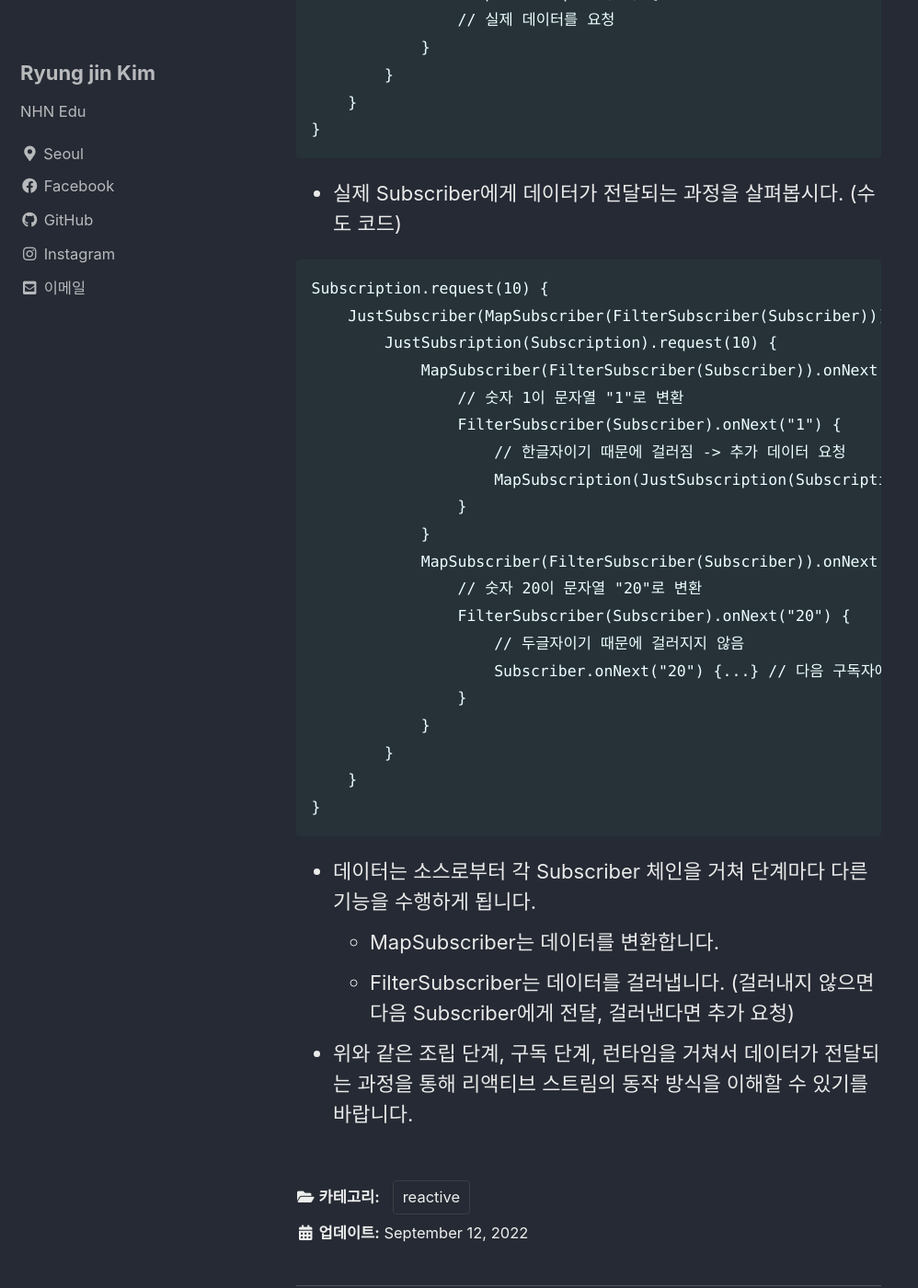
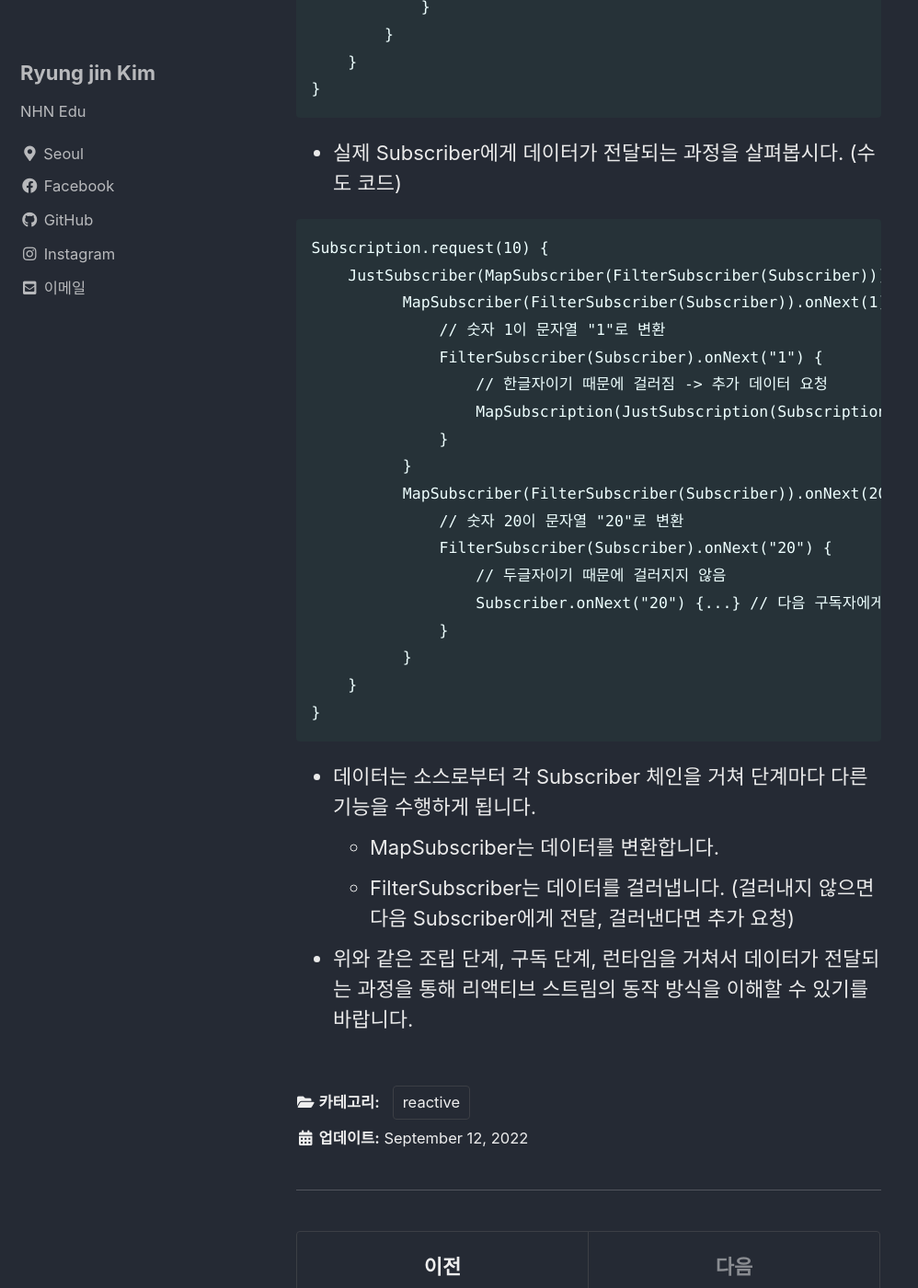
Before and after one commit to RATIONAL331/rational331.github.io, a Jekyll site: the page built from _posts/2022-09-25-hello-reactor-advanced-1.md, in a window 1280 px wide and 1400 px high, scrolled down 26439 px. Shown: the whole window at 92% size, without its empty margins (0-998 px from the left). Built offline with Jekyll 4.4.1, drawn with Linux system fonts in a browser that asks for light colours; cached includes are drawn as plain includes; comment, search, counter and statistics services are not loaded; some of the changed text lies outside the part shown.

Commit message:
[2022-09-25] 리액터 심화 - 1 - 07

````diff
--- a/_posts/2022-09-25-hello-reactor-advanced-1.md
+++ b/_posts/2022-09-25-hello-reactor-advanced-1.md
@@ -805,22 +804,20 @@ FilterSubscription(MapSubscription(JustSubscription(Subscription))).request(10)
 ```text
 Subscription.request(10) {
     JustSubscriber(MapSubscriber(FilterSubscriber(Subscriber))).onNext(...) {
-        JustSubsription(Subscription).request(10) {
-            MapSubscriber(FilterSubscriber(Subscriber)).onNext(1) { // 1, 20, 300, 4000 순으로 onNext()
-                // 숫자 1이 문자열 "1"로 변환
-                FilterSubscriber(Subscriber).onNext("1") {
-                    // 한글자이기 때문에 걸러짐 -> 추가 데이터 요청
-                    MapSubscription(JustSubscription(Subscription)).request(1) {...}
-                }
-            }
-            MapSubscriber(FilterSubscriber(Subscriber)).onNext(20) {
-                // 숫자 20이 문자열 "20"로 변환
-                FilterSubscriber(Subscriber).onNext("20") {
-                    // 두글자이기 때문에 걸러지지 않음
-                    Subscriber.onNext("20") {...} // 다음 구독자에게 전달 (여기에서는 실제 구독자에게 전달)
-                }
-            }
-        }
+          MapSubscriber(FilterSubscriber(Subscriber)).onNext(1) { // 1, 20, 300, 4000 순으로 onNext()
+              // 숫자 1이 문자열 "1"로 변환
+              FilterSubscriber(Subscriber).onNext("1") {
+                  // 한글자이기 때문에 걸러짐 -> 추가 데이터 요청
+                  MapSubscription(JustSubscription(Subscription)).request(1) {...}
+              }
+          }
+          MapSubscriber(FilterSubscriber(Subscriber)).onNext(20) {
+              // 숫자 20이 문자열 "20"로 변환
+              FilterSubscriber(Subscriber).onNext("20") {
+                  // 두글자이기 때문에 걸러지지 않음
+                  Subscriber.onNext("20") {...} // 다음 구독자에게 전달 (여기에서는 실제 구독자에게 전달)
+              }
+          }
     }
 }
 ```
````
Also changed, not shown: other parts of _posts/2022-09-25-hello-reactor-advanced-1.md (+2 -3 lines).
